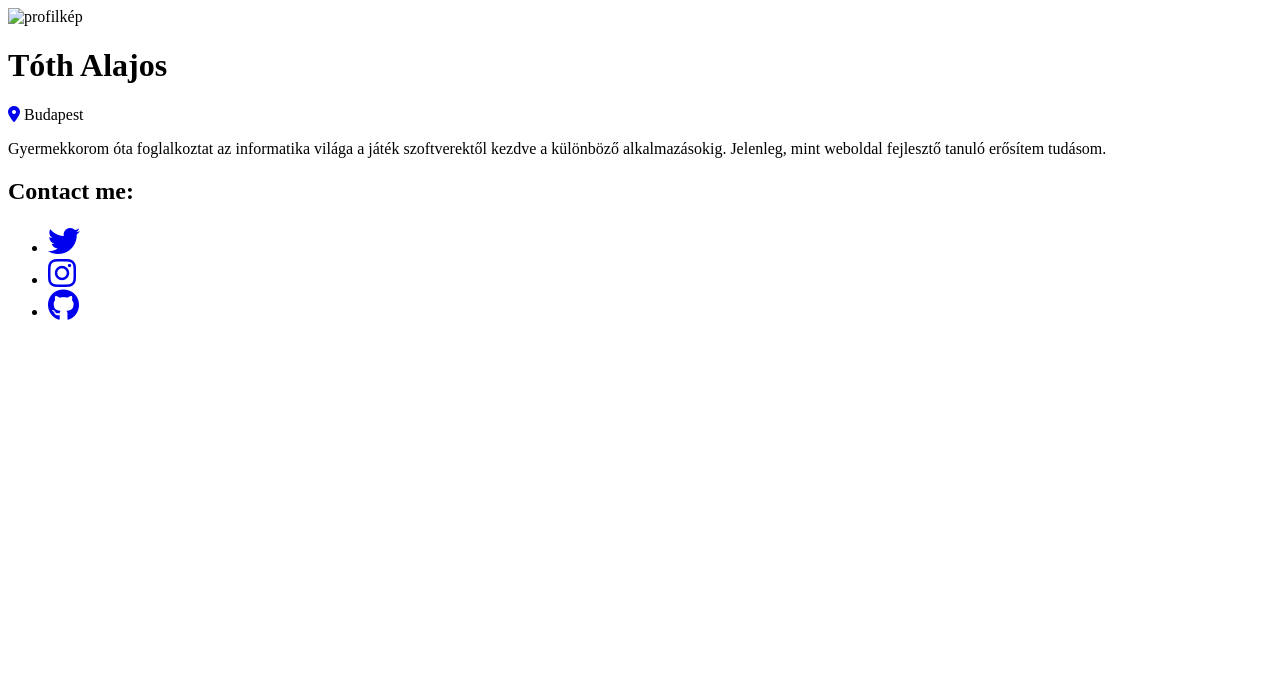
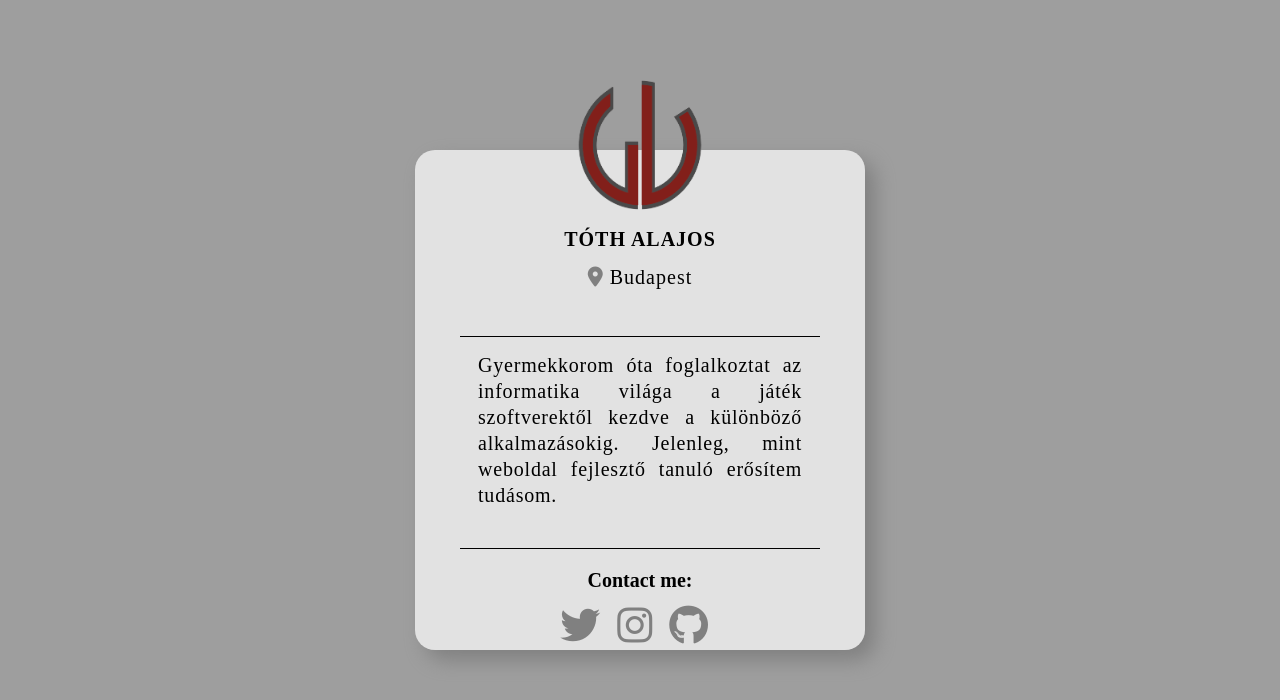
Before and after one commit to LU-override/Project02, a plain HTML site: page index.html in a window 1280 px wide. Drawn offline with Linux system fonts and the light colour scheme; the site is published under a folder, as on GitHub Pages, so addresses that start at the root find nothing.

Commit message:
add index.html

```diff
--- a/Style.css
+++ b/Style.css
@@ -10,7 +10,7 @@ body {
     justify-content: center;
     align-items: center;
     height: 100vh;
-    background: url("/Image/Code.png") no-repeat center center fixed;
+    background: url("Image/Code.png") no-repeat center center fixed;
     background-size: cover;
     font-size: 20px;
 }
--- a/index.html
+++ b/index.html
@@ -2,14 +2,14 @@
 <html lang="HU">
     <head>
         <meta charset="utf-8">
-        <link href="/Style.css" type="text/css" rel="stylesheet">
+        <link href="Style.css" type="text/css" rel="stylesheet">
         <script src="https://kit.fontawesome.com/7477932275.js" crossorigin="anonymous"></script>
     </head>
     <body>
         <div class="profile-card">
             <div class="upper">
                 <div class="kep">
-                    <img src="/Image/Initial.png" alt="profilkép">
+                    <img src="Image/Initial.png" alt="profilkép">
                 </div>
                 <div class="name">
                     <h1>Tóth Alajos</h1>
```
